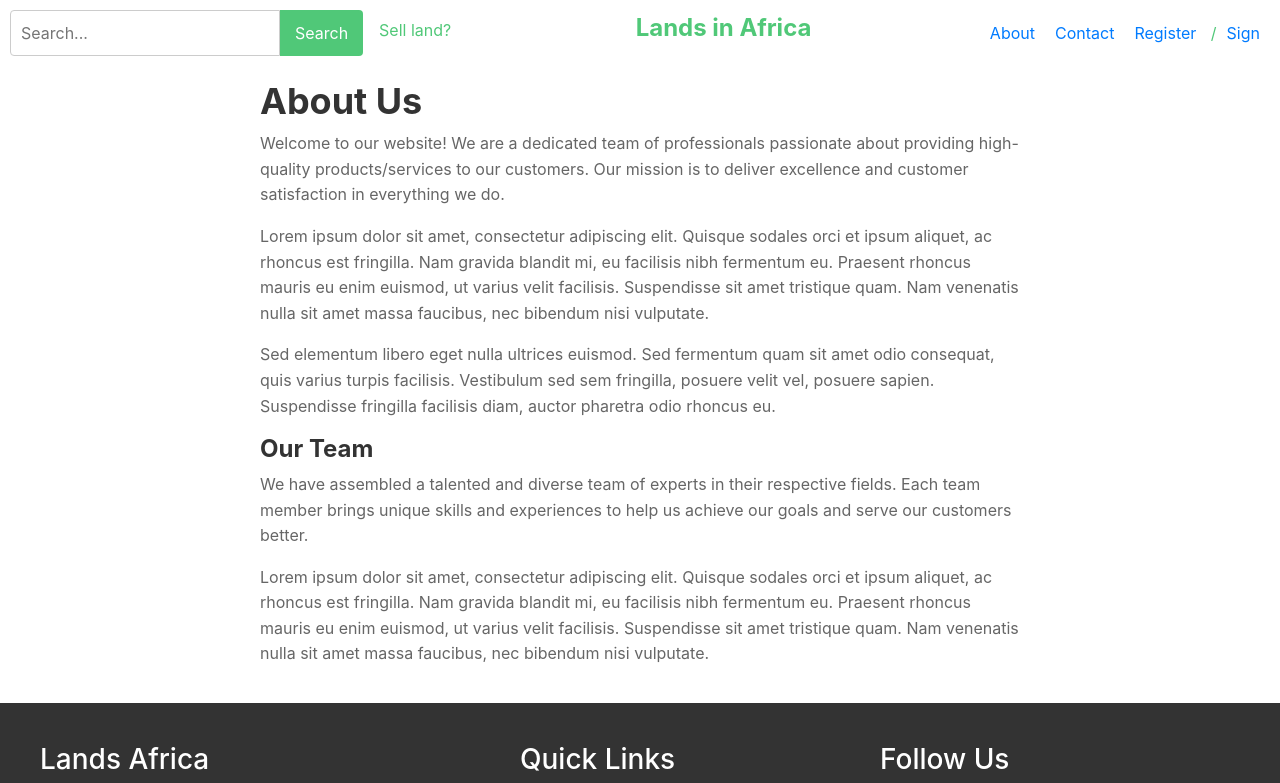
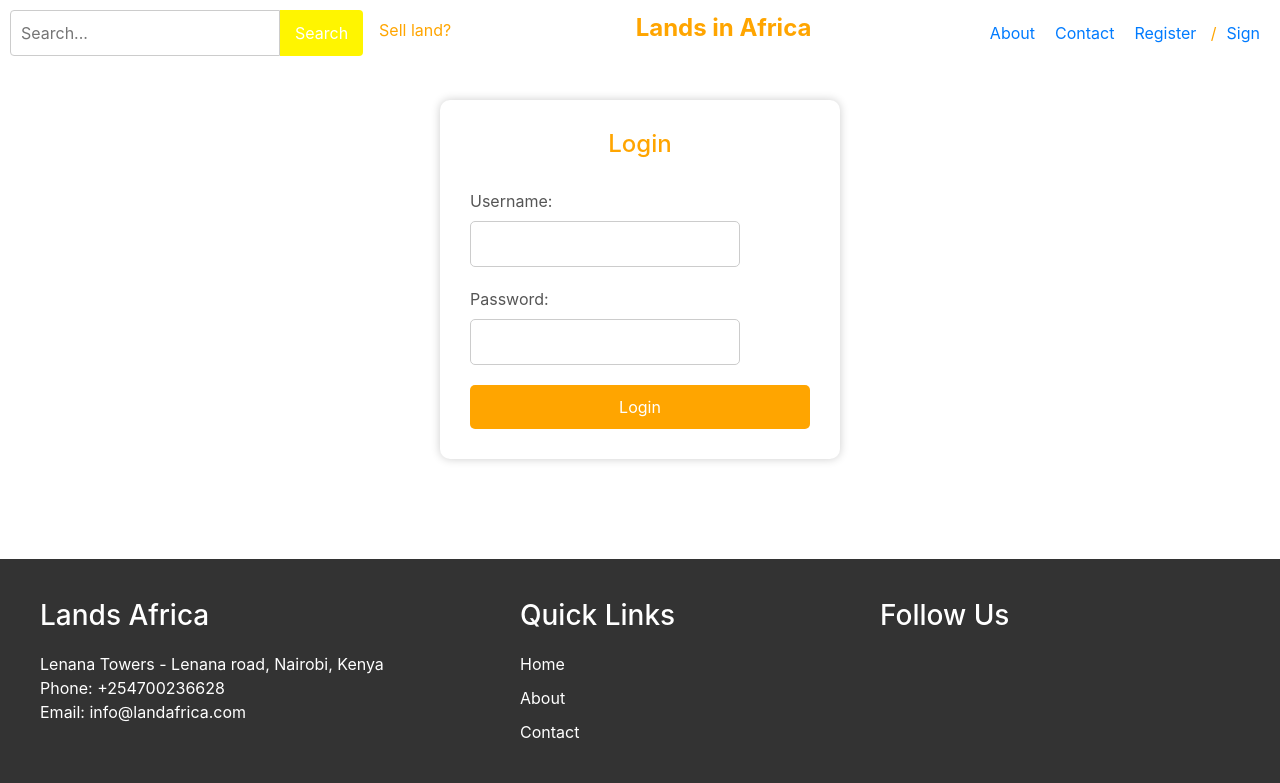
Before and after one commit to GilbertCheboi/Lands_Africa, a React (Create React App) app in the folder tweetme2-web/: page / in a window 1280 px wide. Shown: the top 783 px of the page. Built offline with nearby package versions, Linux system fonts and the light colour scheme.

Commit message:
css update

```diff
--- a/tweetme2-web/public/index.html
+++ b/tweetme2-web/public/index.html
@@ -37,9 +37,9 @@
   <noscript>You need to enable JavaScript to run this app.</noscript>
   <!-- <div id="search"></div>  -->
   <!-- <div id="tweetme-2"></div>  -->
-  <div id="tweetme-2-about"></div>
+  <!-- <div id="tweetme-2-about"></div>  -->
   <!-- <div id="tweetme-2-contact"></div>  -->
-  <!-- <div id="tweetme-2-login"></div>  -->
+  <div id="tweetme-2-login"></div>
   <!-- <div id="tweetme-2-register"></div>  -->
 
   <!-- <div id="tweetme-2-detail1"   data-item-id="2"></div>  -->
--- a/tweetme2-web/src/land/Card.css
+++ b/tweetme2-web/src/land/Card.css
@@ -126,7 +126,7 @@
   }
 
   .expand-button:hover {
-    background-color: #FF8C00; /* Change the background color on hover */
+    background-color: #FFA500; /* Change the background color on hover */
     /* You can adjust the hover color to a slightly lighter/darker shade of your theme color */
   }
 
--- a/tweetme2-web/src/land/Header.css
+++ b/tweetme2-web/src/land/Header.css
@@ -10,7 +10,7 @@ body {
   left: 0;
   width: 100%;
   background-color: #fff; /* Set header background to white */
-  color: #50C878; /* Set text color to theme color */
+  color: #FFA500; /* Set text color to theme color */
   padding: 10px;
   z-index: 100;
   /* Add any other styles for the header container here */
@@ -29,7 +29,7 @@ body {
 
 .agent-directory-item {
   position: relative;
-  color: #50C878; /* Theme color for text */
+  color: #FFA500; /* Theme color for text */
   text-decoration: none;
   padding: 8px 16px;
   border-bottom: 2px solid transparent; /* Add a transparent border-bottom for the link */
@@ -39,11 +39,11 @@ body {
 }
 
 .agent-directory-item:hover {
-  border-bottom-color: #50C878; /* Show a subtle border-bottom color on hover */
+  border-bottom-color: #FFA500; /* Show a subtle border-bottom color on hover */
 }
 
 .header-text {
-  color: #50C878; /* Set text color to theme color */
+  color: #FFA500; /* Set text color to theme color */
   font-size: 24px; /* Adjust font size as needed */
   font-weight: bolder; /* Optionally set font weight */
   text-decoration: none; /* Remove underline from the link */
@@ -113,7 +113,7 @@ body {
 /* Additional Styles for Buttons */
 .btn-link {
   background-color: #fff; /* Set button background to white */
-  color: #50C878; /* Theme color for text */
+  color: #FFA500; /* Theme color for text */
   padding: 5px 10px;
   border-radius: 4px;
   border: none;
@@ -121,7 +121,7 @@ body {
 }
 
 .btn-link:hover {
-  background-color: #50C878; /* Theme color for background on hover */
+  background-color: #FFA500; /* Theme color for background on hover */
   color: #fff; /* Set text color to white on hover */
 }
 
--- a/tweetme2-web/src/land/Header.js
+++ b/tweetme2-web/src/land/Header.js
@@ -90,13 +90,13 @@ const Header = () => {
 
                 <li className="auth-item-header">
                   <button className="btn-link" onClick={handleLinkRegister}>
-                    <a href="/Register/" id="Contact" title="Contact">
+                    <a href="/register/" id="Contact" title="Contact">
                       Register
                     </a>
                   </button>{" "}
                   <span>/</span>
                   <button className="btn-link" onClick={handleLinkSign}>
-                    <a href="/Login/" id="Contact" title="Contact">
+                    <a href="/login/" id="Contact" title="Contact">
                       Sign
                     </a>
                   </button>
@@ -153,13 +153,13 @@ const Header = () => {
 
                 <li className="auth-item-header">
                   <button className="btn-link" onClick={handleLinkRegister}>
-                    <a href="/Register/" id="Contact" title="Contact">
+                    <a href="/register/" id="Contact" title="Contact">
                       Register
                     </a>
                   </button>{" "}
                   <span>/</span>
                   <button className="btn-link" onClick={handleLinkSign}>
-                    <a href="/Login/" id="Contact" title="Contact">
+                    <a href="/login/" id="Contact" title="Contact">
                       Sign
                     </a>
                   </button>
--- a/tweetme2-web/src/land/login.js
+++ b/tweetme2-web/src/land/login.js
@@ -36,6 +36,7 @@ export function  Login () {
       if (response.ok) {
         const data = await response.json();
         console.log('Login successful!', data);
+        window.location.href = '/'
         // Handle successful login, e.g., store user data in the state or redirect to another page
       } else {
         console.error('Failed to login:', response.status);
@@ -53,7 +54,7 @@ export function  Login () {
     <Header />
     <div style={{ backgroundColor: 'white', marginTop: '100px', marginBottom: '100px', display: 'flex', justifyContent: 'center', alignItems: 'center' }}>
   <form onSubmit={handleLogin} style={{ backgroundColor: 'white', padding: '30px', borderRadius: '10px', boxShadow: '0 0 10px rgba(0, 0, 0, 0.2)', maxWidth: '400px', width: '90%' }}>
-    <h2 style={{ textAlign: 'center', marginBottom: '30px', color: '#50C878', fontSize: '24px' }}>Login</h2>
+    <h2 style={{ textAlign: 'center', marginBottom: '30px', color: '#FFA500', fontSize: '24px' }}>Login</h2>
     <div style={{ marginBottom: '20px' }}>
       <label htmlFor="username" style={{ color: '#555', fontSize: '16px' }}>Username:</label>
       <input
@@ -87,7 +88,7 @@ export function  Login () {
       />
     </div>
 
-    <button type="submit" style={{ backgroundColor: '#50C878', color: 'white', border: 'none', padding: '10px 20px', borderRadius: '5px', cursor: 'pointer', width: '100%', fontSize: '16px' }}>
+    <button type="submit" style={{ backgroundColor: '#FFA500', color: 'white', border: 'none', padding: '10px 20px', borderRadius: '5px', cursor: 'pointer', width: '100%', fontSize: '16px' }}>
           Login
         </button>
   </form>
--- a/tweetme2-web/src/land/register.js
+++ b/tweetme2-web/src/land/register.js
@@ -60,7 +60,7 @@ export function  Register () {
     <Header />
     <div style={{ backgroundColor: 'white', height: '90vh', display: 'flex', justifyContent: 'center', alignItems: 'center' }}>
   <form onSubmit={handleRegister} style={{ backgroundColor: 'white', padding: '30px', borderRadius: '10px', boxShadow: '0 0 10px rgba(0, 0, 0, 0.2)', maxWidth: '400px', width: '90%' }}>
-    <h2 style={{ textAlign: 'center', marginBottom: '30px', color: '#50C878', fontSize: '24px' }}>Register</h2>
+    <h2 style={{ textAlign: 'center', marginBottom: '30px', color: '#FFA500', fontSize: '24px' }}>Register</h2>
     <div style={{ marginBottom: '20px' }}>
       <label htmlFor="username" style={{ color: '#555', fontSize: '16px' }}>Username:</label>
       <input
@@ -113,7 +113,7 @@ export function  Register () {
       />
     </div>
 
-    <button type="submit" style={{ backgroundColor: '#50C878', color: 'white', border: 'none', padding: '10px 20px', borderRadius: '5px', cursor: 'pointer', width: '100%', fontSize: '16px' }}>
+    <button type="submit" style={{ backgroundColor: '#FFA500', color: 'white', border: 'none', padding: '10px 20px', borderRadius: '5px', cursor: 'pointer', width: '100%', fontSize: '16px' }}>
       Register
     </button>
   </form>
--- a/tweetme2-web/src/land/styles.css
+++ b/tweetme2-web/src/land/styles.css
@@ -61,7 +61,7 @@
 
   button[type="submit"] {
     padding: 10px 15px;
-    background-color: #50C878;
+    background-color: #fff500;
     color: white;
     border: none;
     border-radius: 0 4px 4px 0;
```
